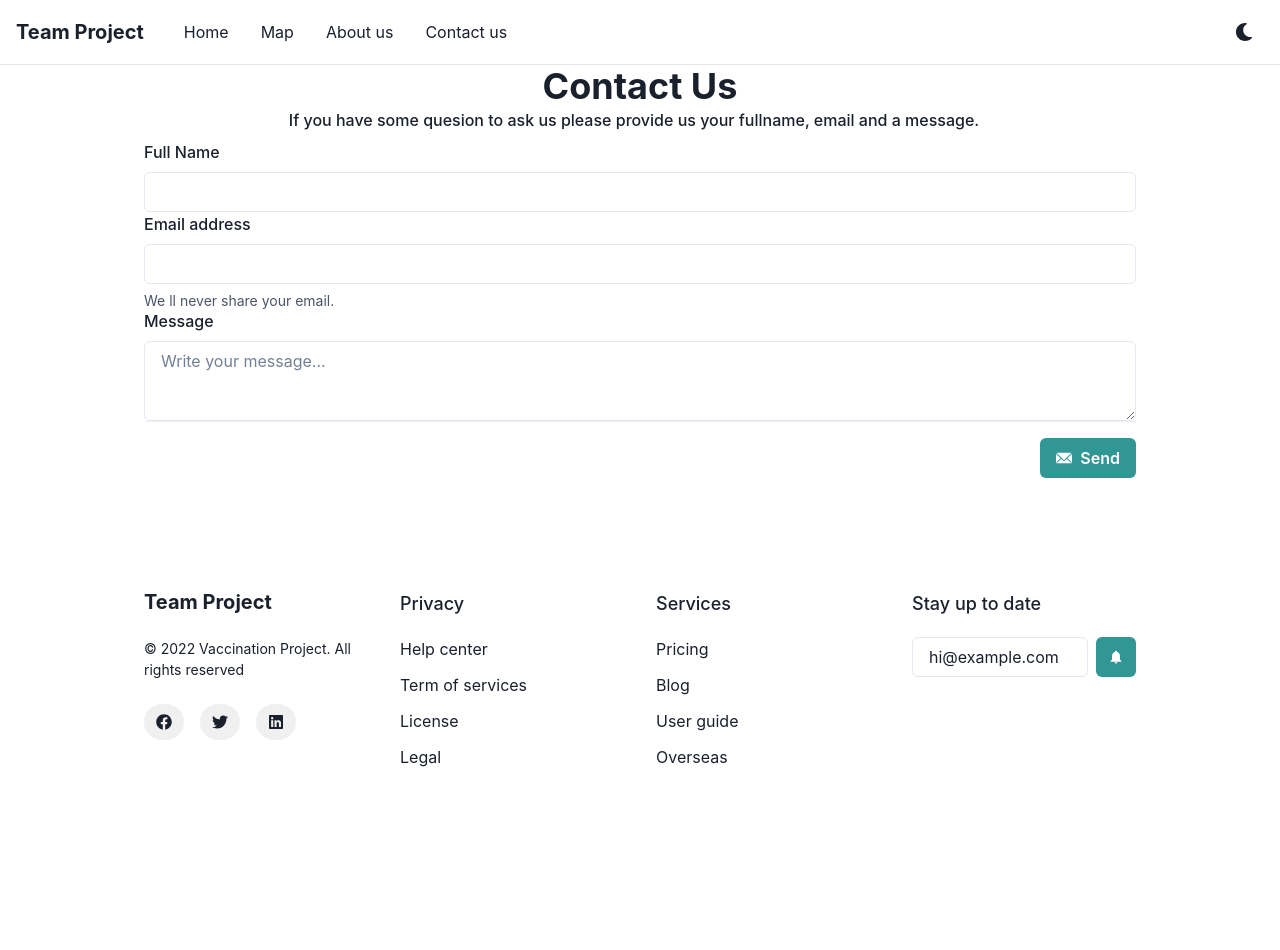
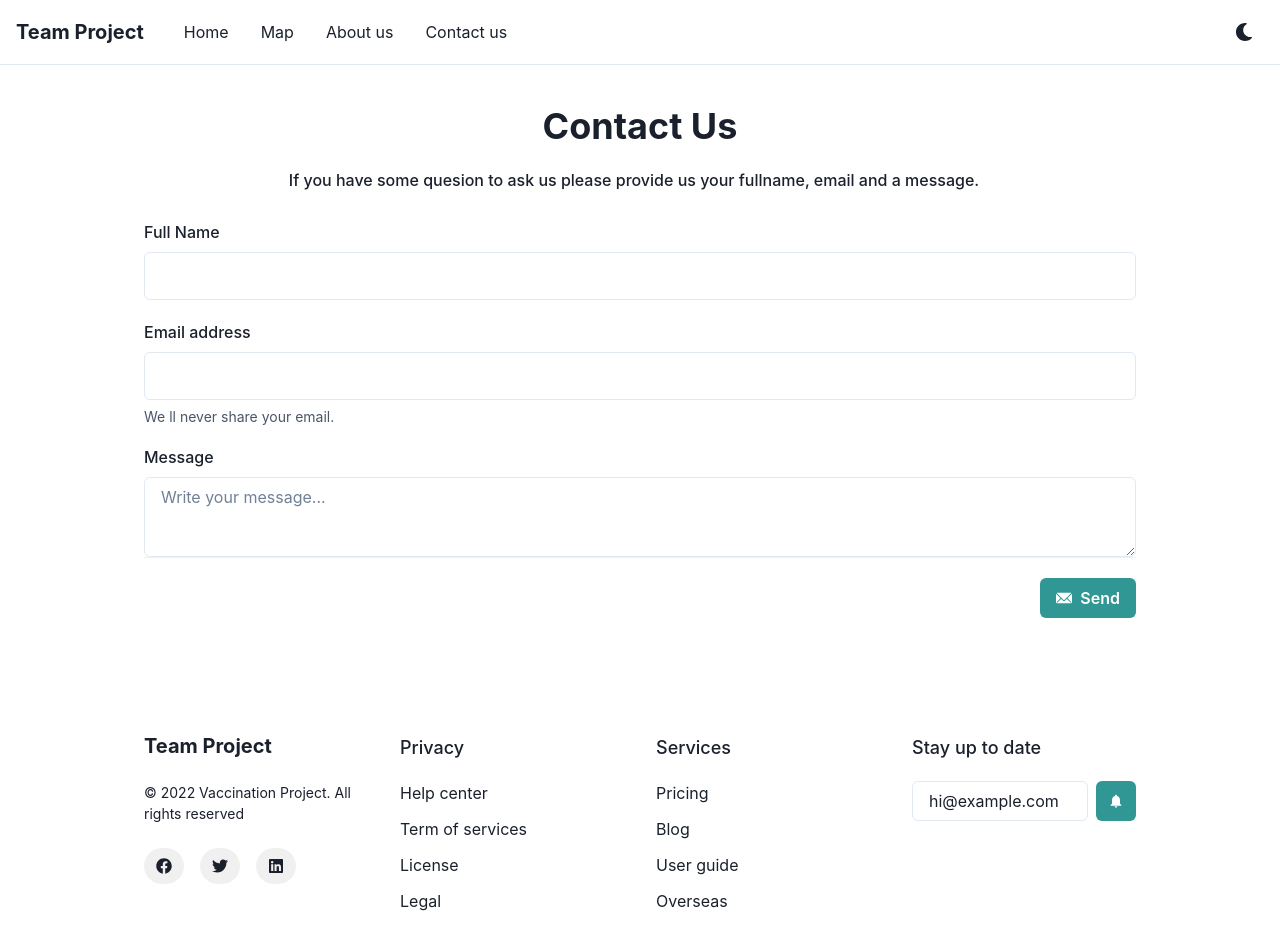
Before and after one commit to Dedox-tech/chakra-landing-page, a React (Create React App) app: page /contact-us in a window 1280 px wide. Shown: the top 950 px of the page. Before the commit the page ends 869 px from the top, so only its background shows below. Built offline with nearby package versions, Linux system fonts and the light colour scheme.

Commit message:
Add spacing to the components

```diff
--- a/src/pages/Confirmation.js
+++ b/src/pages/Confirmation.js
@@ -30,7 +30,7 @@ export default function Confirmation() {
     return (
         <Box>
             <NavBar />
-            <Container maxWidth={customMaxWidth} centerContent>
+            <Container maxWidth={customMaxWidth} centerContent mt={10}>
                 <Heading as="h1" align="center">
                     Confirmation
                 </Heading>
@@ -41,7 +41,9 @@ export default function Confirmation() {
                     alignItems="center"
                     justifyContent="center"
                     textAlign="center"
-                    height="200px"
+                    minHeight="200px"
+                    mt={5}
+                    p={5}
                 >
                     <AlertIcon boxSize="40px" mr={0} />
                     <AlertTitle mt={4} mb={1} fontSize="lg">
@@ -51,8 +53,9 @@ export default function Confirmation() {
                         Thanks for submitting your request. Our team will get
                         back to you soon.
                     </AlertDescription>
-
-                    <Button onClick={onClickGoToMap}>Go To Maps</Button>
+                    <Button onClick={onClickGoToMap} mt={5}>
+                        Go To Maps
+                    </Button>
                 </Alert>
             </Container>
             <Footer />
--- a/src/pages/ContactUs.js
+++ b/src/pages/ContactUs.js
@@ -49,34 +49,36 @@ export default function ContactUs() {
     return (
         <Box>
             <NavBar />
-            <Container maxWidth={customMaxWidth} centerContent>
+            <Container maxWidth={customMaxWidth} centerContent mt={10}>
                 <Heading as="h1" align="center">
                     Contact Us
                 </Heading>
-                <FormLabel>
+                <FormLabel mt={5}>
                     If you have some quesion to ask us please provide us your
                     fullname, email and a message.
                 </FormLabel>
-                <FormControl>
+                <FormControl mt={5}>
                     <FormLabel>Full Name</FormLabel>
                     <Input
                         type="Text"
                         onChange={setFullNameValue}
                         values={fullName}
+                        size="lg"
                     />
                 </FormControl>
-                <FormControl>
+                <FormControl mt={5}>
                     <FormLabel>Email address</FormLabel>
                     <Input
                         type="email"
                         onChange={setEmailValue}
                         values={email}
+                        size="lg"
                     />
                     <FormHelperText>
                         We ll never share your email.
                     </FormHelperText>
                 </FormControl>
-                <FormControl>
+                <FormControl mt={5}>
                     <FormLabel>Message</FormLabel>
                     <Textarea
                         placeholder="Write your message..."
@@ -88,7 +90,7 @@ export default function ContactUs() {
                     <Divider />
                 </FormControl>
                 {"\n"}
-                <FormControl align="right" m={4}>
+                <FormControl align="right" m={5}>
                     <Button
                         bg={Footer.tealLightOrTealDarkColor}
                         color={Footer.whiteOrGrayColor}
```
